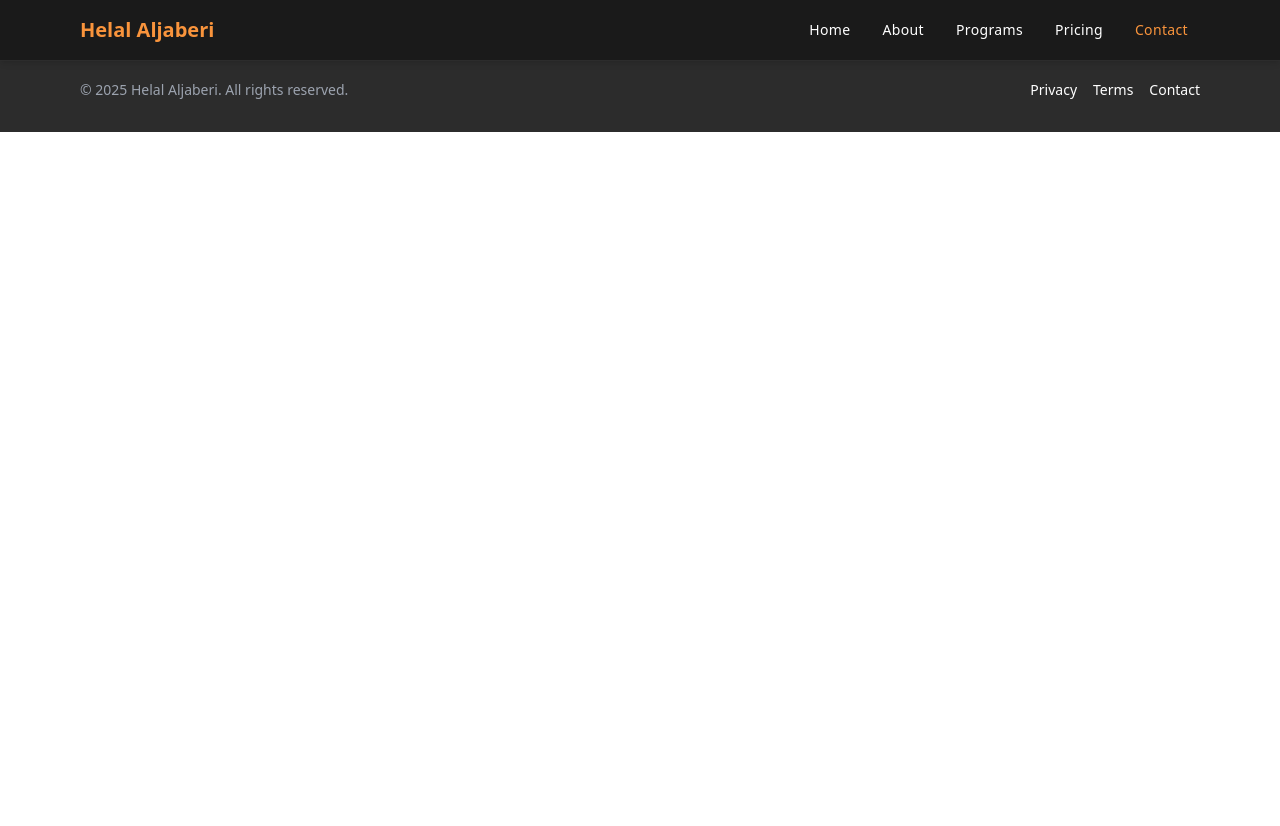
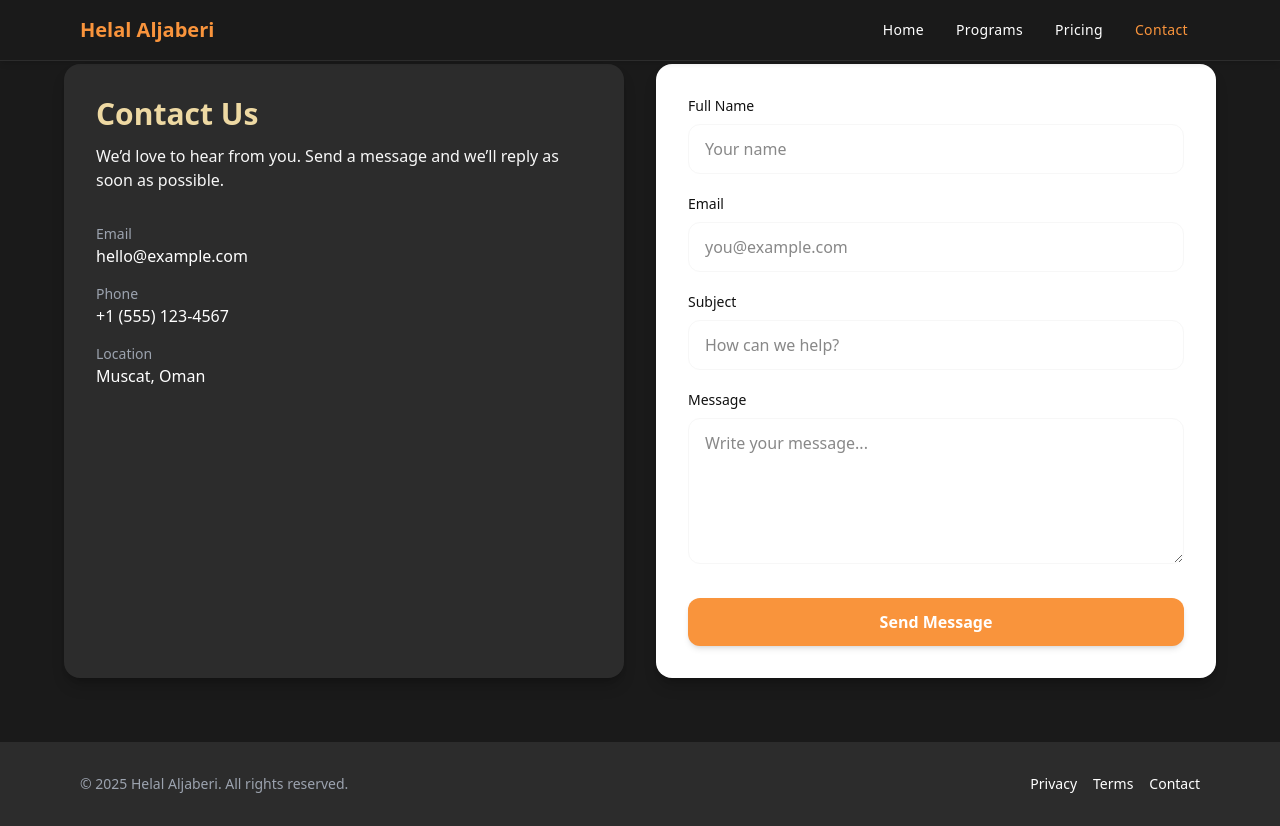
Before and after one commit to Haidarahm/Helal-Aljaberi, a React (Vite) app: page /contact in a window 1280 px wide. Before the commit the page ends 800 px from the top, so only its background shows below. Built offline with nearby package versions, Linux system fonts and the light colour scheme.

Commit message:
Remove About page route from App and Navbar components; enhance Contact page with new layout and form for user inquiries.

```diff
--- a/src/App.jsx
+++ b/src/App.jsx
@@ -11,7 +11,6 @@ function App() {
     <Routes>
       <Route element={<Layout />}>
         <Route path="/" element={<Home />} />
-        <Route path="/about" element={<About />} />
         <Route path="/programs" element={<Programs />} />
         <Route path="/pricing" element={<Pricing />} />
         <Route path="/contact" element={<Contact />} />
--- a/src/components/Navbar.jsx
+++ b/src/components/Navbar.jsx
@@ -12,7 +12,7 @@ export default function Navbar() {
         </NavLink>
         <nav className="flex items-center gap-2">
           <NavItem to="/">Home</NavItem>
-          <NavItem to="/about">About</NavItem>
+
           <NavItem to="/programs">Programs</NavItem>
           <NavItem to="/pricing">Pricing</NavItem>
           <NavItem to="/contact">Contact</NavItem>
--- a/src/pages/Contact.jsx
+++ b/src/pages/Contact.jsx
@@ -1,8 +1,99 @@
 export default function Contact() {
   return (
-    <div>
-      <h1>Contact</h1>
-      <p>Get in touch via the contact section.</p>
-    </div>
-  )
+    <section className="w-full bg-[color:var(--color-secondary)] py-16 px-6">
+      <div className="max-w-6xl mx-auto grid md:grid-cols-2 gap-8">
+        {/* Info */}
+        <div className="rounded-2xl bg-[color:var(--color-secondary-light)] p-8 shadow-lg shadow-black/20">
+          <h2 className="text-3xl font-bold text-[color:var(--color-primary-light)]">
+            Contact Us
+          </h2>
+          <p className="mt-3 text-[color:var(--color-accent-muted)]">
+            We’d love to hear from you. Send a message and we’ll reply as soon
+            as possible.
+          </p>
+
+          <div className="mt-8 space-y-4">
+            <div>
+              <p className="text-sm text-[color:var(--color-text-light)]">
+                Email
+              </p>
+              <p className="text-[color:var(--color-accent)]">
+                hello@example.com
+              </p>
+            </div>
+            <div>
+              <p className="text-sm text-[color:var(--color-text-light)]">
+                Phone
+              </p>
+              <p className="text-[color:var(--color-accent)]">
+                +1 (555) 123-4567
+              </p>
+            </div>
+            <div>
+              <p className="text-sm text-[color:var(--color-text-light)]">
+                Location
+              </p>
+              <p className="text-[color:var(--color-accent)]">Muscat, Oman</p>
+            </div>
+          </div>
+        </div>
+
+        {/* Form */}
+        <div className="rounded-2xl bg-[color:var(--color-accent)] p-8 shadow-lg shadow-black/20">
+          <form className="grid grid-cols-1 gap-5">
+            <div>
+              <label className="block text-sm font-medium text-[color:var(--color-text-primary)]">
+                Full Name
+              </label>
+              <input
+                type="text"
+                className="mt-2 w-full rounded-xl border border-[color:var(--color-accent-muted)] bg-[color:var(--color-accent)] px-4 py-3 text-[color:var(--color-text-primary)] outline-none focus:border-[color:var(--color-primary)] focus:ring-2 focus:ring-[color:var(--color-primary)]/20"
+                placeholder="Your name"
+              />
+            </div>
+
+            <div>
+              <label className="block text-sm font-medium text-[color:var(--color-text-primary)]">
+                Email
+              </label>
+              <input
+                type="email"
+                className="mt-2 w-full rounded-xl border border-[color:var(--color-accent-muted)] bg-[color:var(--color-accent)] px-4 py-3 text-[color:var(--color-text-primary)] outline-none focus:border-[color:var(--color-primary)] focus:ring-2 focus:ring-[color:var(--color-primary)]/20"
+                placeholder="you@example.com"
+              />
+            </div>
+
+            <div>
+              <label className="block text-sm font-medium text-[color:var(--color-text-primary)]">
+                Subject
+              </label>
+              <input
+                type="text"
+                className="mt-2 w-full rounded-xl border border-[color:var(--color-accent-muted)] bg-[color:var(--color-accent)] px-4 py-3 text-[color:var(--color-text-primary)] outline-none focus:border-[color:var(--color-primary)] focus:ring-2 focus:ring-[color:var(--color-primary)]/20"
+                placeholder="How can we help?"
+              />
+            </div>
+
+            <div>
+              <label className="block text-sm font-medium text-[color:var(--color-text-primary)]">
+                Message
+              </label>
+              <textarea
+                rows={5}
+                className="mt-2 w-full rounded-xl border border-[color:var(--color-accent-muted)] bg-[color:var(--color-accent)] px-4 py-3 text-[color:var(--color-text-primary)] outline-none focus:border-[color:var(--color-primary)] focus:ring-2 focus:ring-[color:var(--color-primary)]/20 resize-y"
+                placeholder="Write your message..."
+              />
+            </div>
+
+            <button
+              type="button"
+              className="mt-2 inline-flex items-center justify-center rounded-xl bg-[color:var(--color-primary)] px-6 py-3 font-semibold text-[color:var(--color-accent)] shadow-md shadow-black/10 hover:bg-[color:var(--color-primary-dark)] transition-colors"
+            >
+              Send Message
+            </button>
+          </form>
+        </div>
+      </div>
+    </section>
+  );
 }
```
